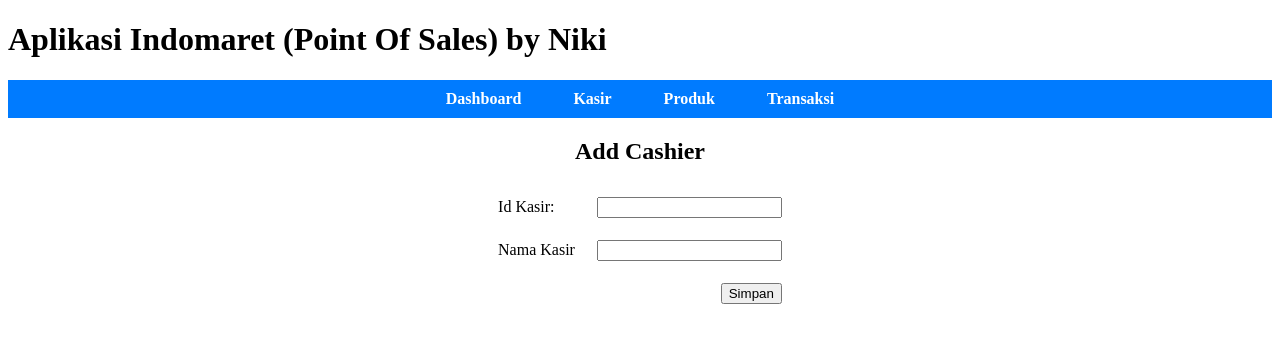
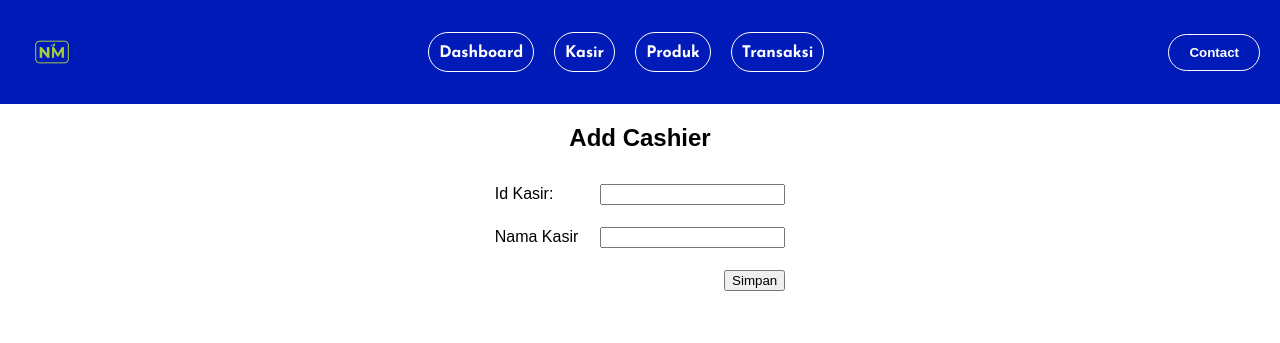
Before and after one commit to Nikiinugraha/Projek-Indomaret-POS, a PHP site: page /page/cashiers/add.php in a window 1280 px wide. Shown: the top 343 px of the page. Run offline with PHP 8.4, Linux system fonts and the light colour scheme.

Commit message:
First comit

```diff
--- a/includes/header.php
+++ b/includes/header.php
@@ -13,35 +13,81 @@
 
     <!-- Bagian untuk menulis gaya (CSS) -->
     <style>
+
+        @import url('https://fonts.googleapis.com/css2?family=Bebas+Neue&family=Josefin+Sans:ital,wght@0,100..700;1,100..700&family=Jost:ital,wght@0,100..900;1,100..900&family=Merriweather:ital,opsz,wght@0,18..144,300..900;1,18..144,300..900&family=Poppins:ital,wght@0,100;0,200;0,300;0,400;0,500;0,600;0,700;0,800;0,900;1,100;1,200;1,300;1,400;1,500;1,600;1,700;1,800;1,900&display=swap');
+
+    body {
+        font-family: Arial, sans-serif;
+        margin: 0;
+        padding: 0;
+        background-color: #ffff;
+    }
+
     nav {
-        background: #007bff;
-        padding: 10px 0;
+        background: #001BB7;
+        padding: 20px 0;
+        display: flex;
+        justify-content: space-between;
+        align-items: center;
     }
 
     nav ul {
-        list-style: none;
+        list-style: square;
         margin: 0;
         padding: 0;
         display: flex;
         gap: 20px;
         justify-content: center;
+        align-items: center;
+
     }
 
     nav ul li {
         display: inline;
+         border: 1px solid white;
+         padding: 10px 10px;
+         border-radius: 20px;
     }
 
     nav ul li a {
-        color: #fff;
+        font-family: "Josefin Sans", sans-serif;
+        color: #ffffff;
         text-decoration: none;
         font-weight: bold;
-        padding: 8px 16px;
-        border-radius: 4px;
-        transition: background 0.2s;
     }
 
-    nav ul li a:hover {
-        background: #0056b3;
+    nav ul li:hover a{
+        color: #B6F500;
+        transition: 0.3s;
+    }
+
+    .logo {
+        height: 4em;
+        margin-left: 20px;
+    }
+
+    .logo img{
+        height: 100%;
+    }
+
+    .btn-contact {
+        margin-right: 20px;
+    }
+
+    .btn-contact button {
+        background-color: transparent;
+        color: white;
+        border: none;
+        padding: 10px 20px;
+        border-radius: 20px;
+        cursor: pointer;
+        font-weight: bold;
+        border: 1px solid white;
+        transition: 0.3s;
+    }
+
+    .btn-contact button:hover {
+        color: #B6F500;
     }
     </style>
 </head>
@@ -49,19 +95,25 @@
 <body>
     <!-- Bagian header (bagian atas halaman) -->
     <header>
-        <!-- Judul utama halaman -->
-        <h1>Aplikasi Indomaret (Point Of Sales) by Niki</h1>
 
         <!-- Navigasi menu utama -->
         <nav>
+            <div class="logo">
+                <img src="/Niki Mart/asset/img/nikimart.png" alt="Logo Niki Mart">
+            </div>
             <!-- Daftar menu navigasi -->
             <ul>
                 <!-- Setiap item menu -->
-                <li><a href="/indomaret_RPL4/pages/dashboard.php">Dashboard</a></li>
-                <li><a href="/indomaret_RPL4/pages/cashiers/list.php">Kasir</a></li>
-                <li><a href="/indomaret_RPL4/pages/products/list.php">Produk</a></li>
-                <li><a href="/indomaret_RPL4/pages/transactions/list.php">Transaksi</a></li>
+                <li><a href="/niki mart/pages/dashboard.php">Dashboard</a></li>
+                <li><a href="/niki mart/pages/cashiers/list.php">Kasir</a></li>
+                <li><a href="/niki mart/pages/products/list.php">Produk</a></li>
+                <li><a href="/niki mart/pages/transactions/list.php">Transaksi</a></li>
             </ul>
+            <div class="btn-contact">
+                <button>
+                    <a href="https://wa.me/6289605948383" style="color: white; text-decoration: none;">Contact</a>
+                </button>
+            </div>
         </nav>
     </header>
 
--- a/page/cashiers/add.php
+++ b/page/cashiers/add.php
@@ -1,6 +1,6 @@
 <?php
-// Menentukan path utama proyek, yaitu folder 'indomaret_niki' di dalam direktori utama web server
-define('ROOTPATH', $_SERVER['DOCUMENT_ROOT'] . '/indomaret_niki');
+// Menentukan path utama proyek, yaitu folder 'niki mart' di dalam direktori utama web server
+define('ROOTPATH', $_SERVER['DOCUMENT_ROOT'] . '/niki mart');
 
 // Menyertakan file header.php agar tampilan header muncul di halaman ini
 include ROOTPATH . "/includes/header.php";
@@ -15,7 +15,7 @@
     <!-- Formulir untuk menambah data kasir baru -->
     <!-- action: file tujuan pengolahan data -->
     <!-- method="POST": mengirim data secara tersembunyi -->
-    <form action="/indomaret_niki/process/cashiers_process.php" method="POST">
+    <form action="/niki mart/process/cashiers_process.php" method="POST">
 
         <!-- Tabel digunakan untuk merapikan posisi input -->
         <table cellpadding="10">
@@ -32,7 +32,7 @@
             <!-- Baris kedua: input untuk nama kasir -->
             <tr>
                 <td><label>Nama Kasir</label></td>
-                <td><input type="text" name="name" required /></td>
+                <td><input type="text" name="name_cashier" required /></td>
             </tr>
 
             <!-- Baris ketiga: tombol untuk menyimpan data -->
```
Also changed, not shown: config/config.php (+16 -0 lines), page/cashiers/edit.php (+102 -0 lines), page/cashiers/list.php (+137 -0 lines), process/cashiers_process.php (added, +55 -0 lines), asset/img/nikimart.png (added), cashiers_process.php (deleted), process/products_process.php (added), products_process.php (deleted).
